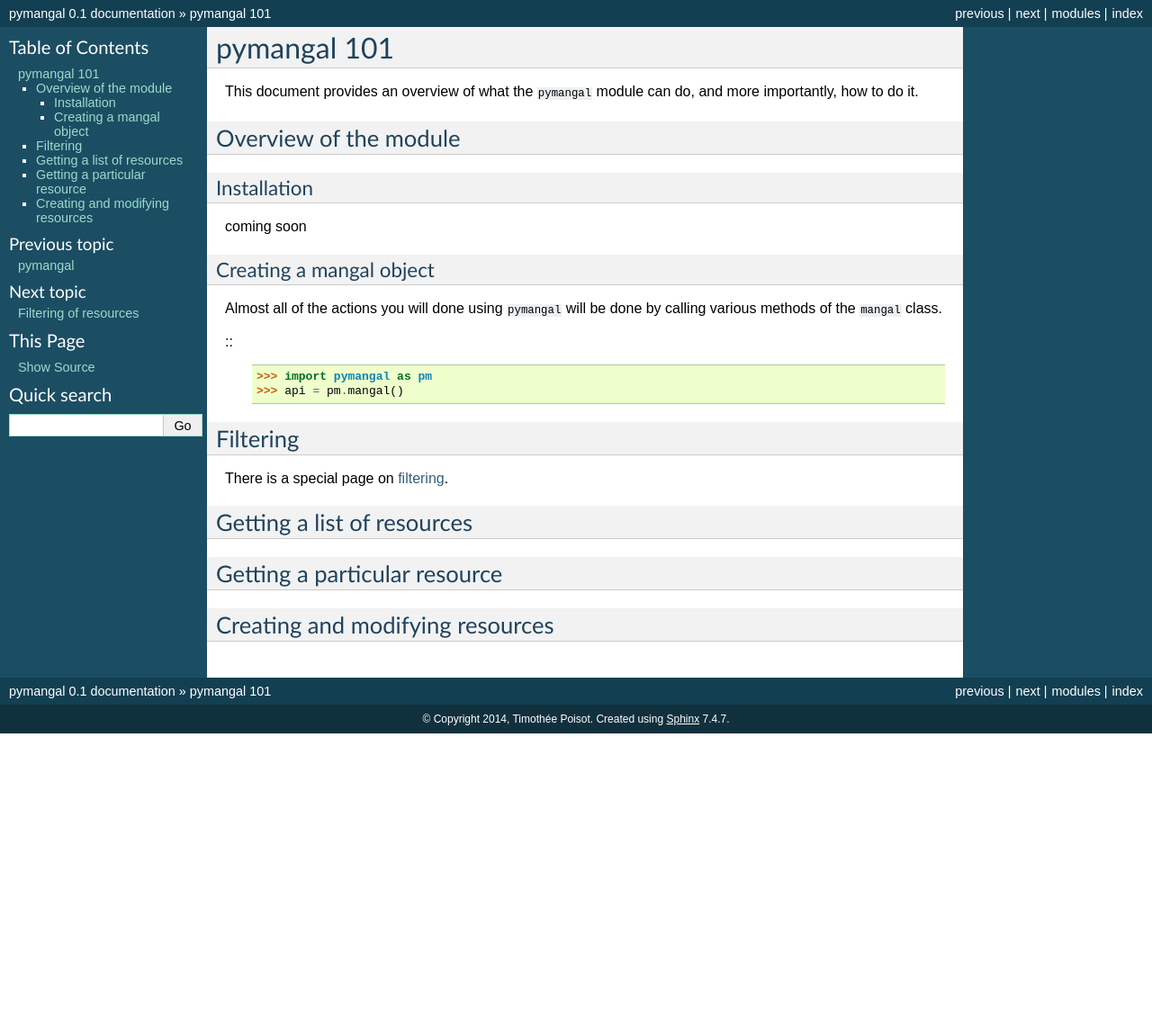
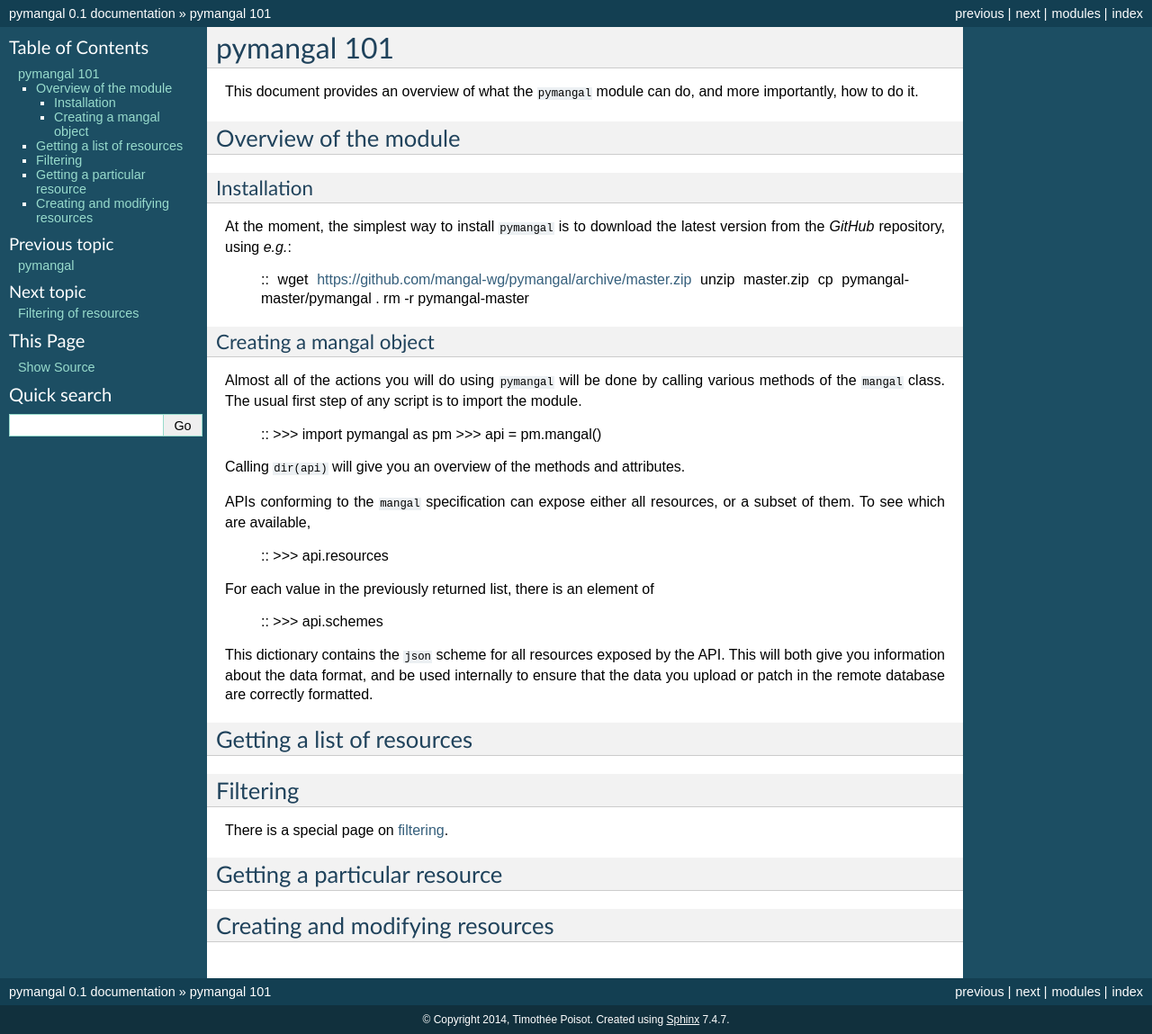
Before and after one commit to mangal-interactions/pymangal, a Sphinx documentation site: the page built from docs/user/basics.rst, in a window 1280 px wide. Shown: the whole page at 90% size. Built offline with Sphinx 7.4.7, drawn with Linux system fonts in a browser that asks for light colours; formulas are drawn with MathJax 3; before the commit the page ends 900 px from its top, so only the background shows below that.

Commit message:
Doc update

```diff
--- a/docs/user/basics.rst
+++ b/docs/user/basics.rst
@@ -12,26 +12,52 @@
 Installation
 ~~~~~~~~~~~~
 
-coming soon
+At the moment, the simplest way to install ``pymangal`` is to download the
+latest version from the *GitHub* repository, using *e.g.*:
+
+   ::
+   wget https://github.com/mangal-wg/pymangal/archive/master.zip
+   unzip master.zip
+   cp pymangal-master/pymangal .
+   rm -r pymangal-master
 
 Creating a mangal object
 ~~~~~~~~~~~~~~~~~~~~~~~~
 
-Almost all of the actions you will done using ``pymangal`` will be done by
-calling various methods of the ``mangal`` class.
+Almost all of the actions you will do using ``pymangal`` will be done by
+calling various methods of the ``mangal`` class. The usual first step of
+any script is to import the module.
 
-::
+   ::
    >>> import pymangal as pm
    >>> api = pm.mangal()
+
+Calling ``dir(api)`` will give you an overview of the methods and attributes.
+
+APIs conforming to the ``mangal`` specification can expose either all
+resources, or a subset of them. To see which are available,
+
+   ::
+   >>> api.resources
+
+For each value in the previously returned list, there is an element of
+
+   ::
+   >>> api.schemes
+
+This dictionary contains the ``json`` scheme for all resources exposed by
+the API. This will both give you information about the data format, and be
+used internally to ensure that the data you upload or patch in the remote
+database are correctly formatted.
+
+Getting a list of resources
+---------------------------
 
 Filtering
 ---------
 
 There is a special page on filtering_.
 
-Getting a list of resources
----------------------------
-
 Getting a particular resource
 -----------------------------
 
```
Also changed, not shown: docs/index.rst (+6 -1 lines).
